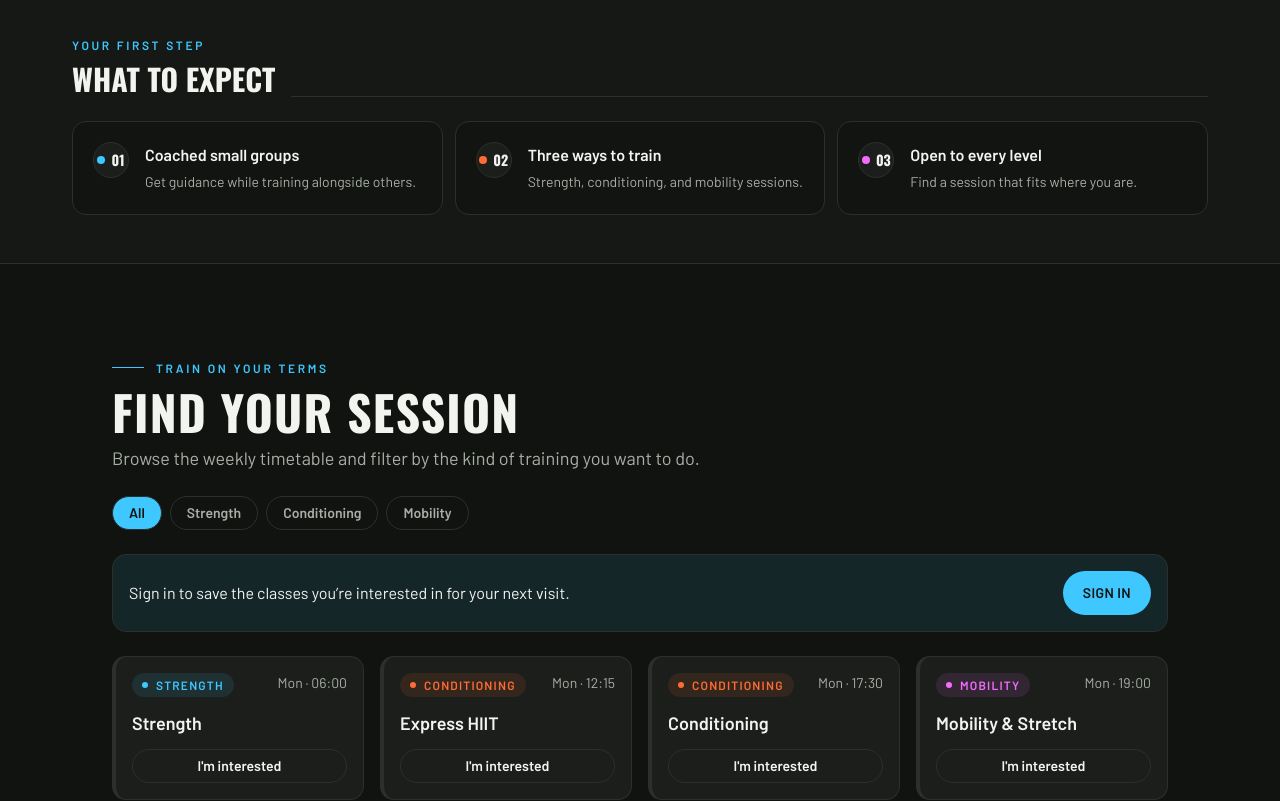
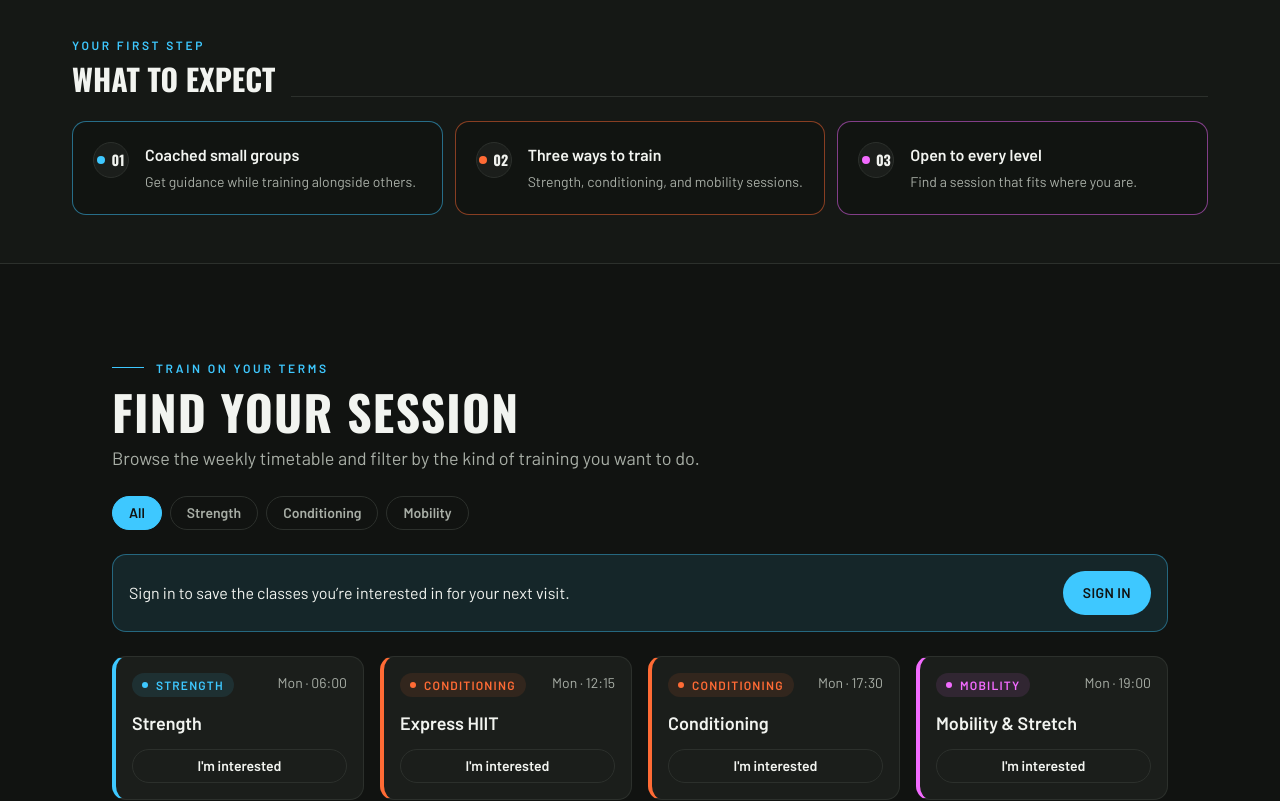
Before and after one commit to deeno2303-maker/iron-fitness, a React (Vite) app in the folder client/: page / in a window 1280 px wide. Shown: the part 660-1461 px from the top of the page. Built offline with nearby package versions, Linux system fonts and the light colour scheme; no server answers.

Commit message:
Updating the index.css

```diff
--- a/client/src/index.css
+++ b/client/src/index.css
@@ -28,13 +28,25 @@ body {
   line-height: 1.6;
 }
 
-* {
-  border-color: var(--color-iron);
+@layer base {
+  * {
+    border-color: var(--color-iron);
+  }
 }
 
 :where(a, button):focus-visible {
   outline: 3px solid var(--color-blaze);
   outline-offset: 3px;
+}
+
+:where(a, button) {
+  transition-property: color, background-color, border-color, box-shadow, transform;
+  transition-duration: 180ms;
+  transition-timing-function: ease-out;
+}
+
+:where(a, button:not(:disabled)):active {
+  transform: scale(0.98);
 }
 
 :where(input, select, textarea):focus-visible {
@@ -45,6 +57,14 @@ body {
 @media (prefers-reduced-motion: reduce) {
   html {
     scroll-behavior: auto;
+  }
+
+  :where(a, button) {
+    transition-duration: 0.01ms;
+  }
+
+  :where(a, button:not(:disabled)):active {
+    transform: none;
   }
 }
 
```
